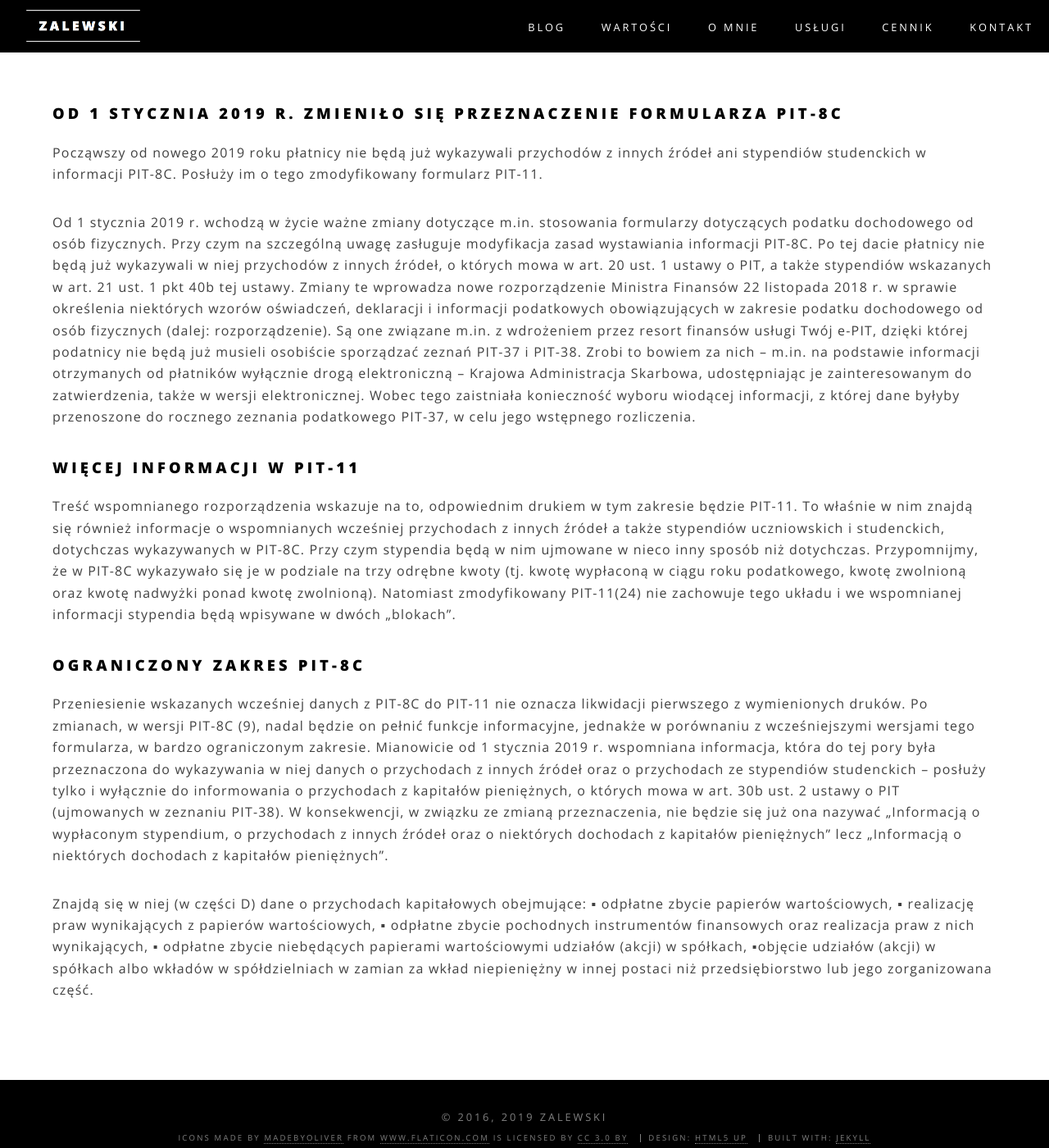
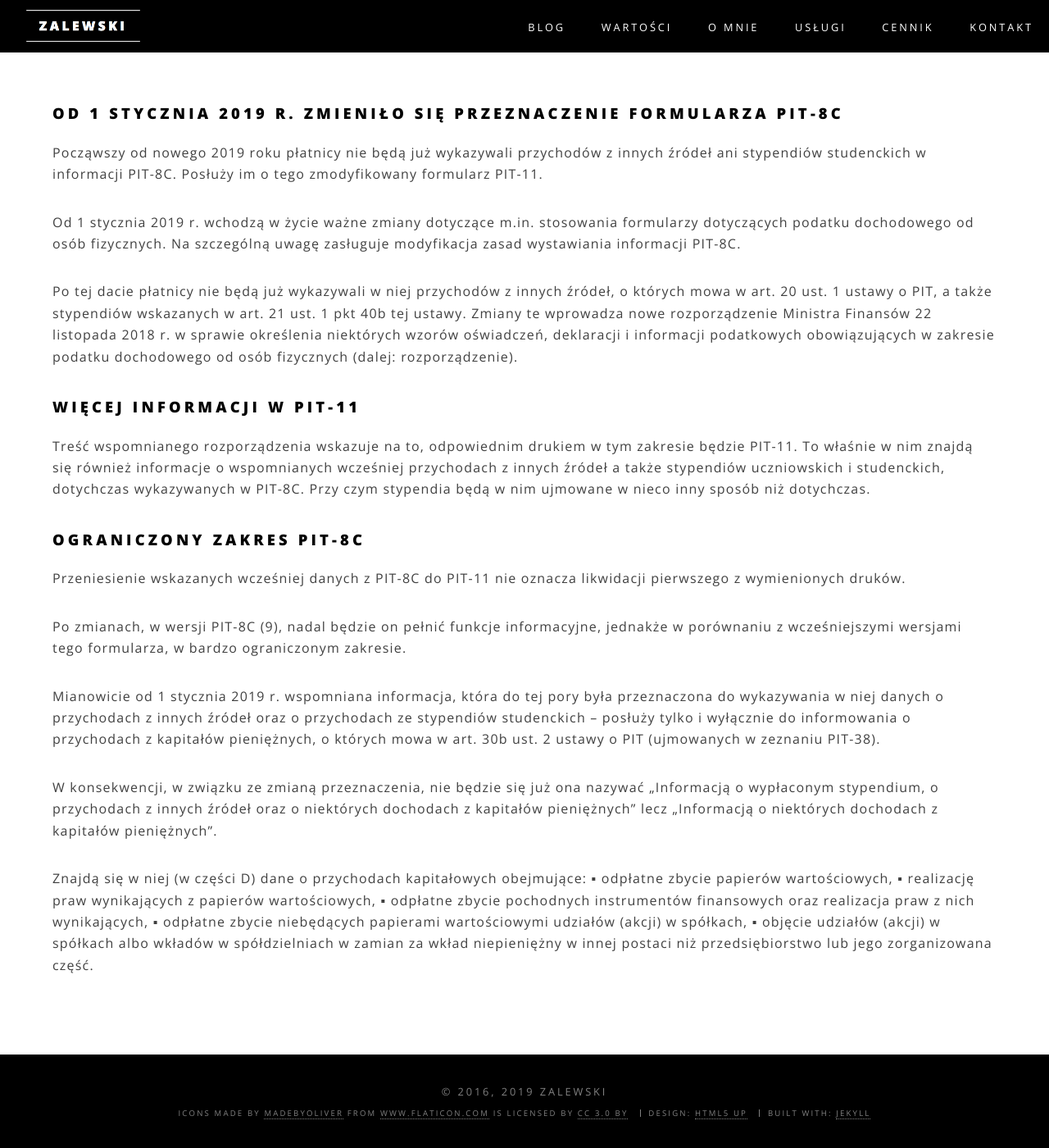
Before and after one commit to zalewskifinance/zalewskifinance.github.io, a Jekyll site: the page built from _posts/2019-01-24-Zmiana-w-PIT-8C.md, in a window 1280 px wide and 1400 px high, scrolled down 262 px. Shown: the whole window at 82% size. Built offline with Jekyll 4.4.1, drawn with Linux system fonts in a browser that asks for light colours.

Commit message:
Update 2019-01-24-Zmiana-w-PIT-8C.md

```diff
--- a/_posts/2019-01-24-Zmiana-w-PIT-8C.md
+++ b/_posts/2019-01-24-Zmiana-w-PIT-8C.md
@@ -11,25 +11,25 @@ Począwszy od nowego 2019 roku płatnicy nie będą już wykazywali przychodów
 Posłuży im o tego zmodyfikowany formularz PIT-11.
 
 Od 1 stycznia 2019 r. wchodzą w życie ważne zmiany dotyczące m.in. stosowania formularzy dotyczących podatku dochodowego od osób fizycznych.
-Przy czym na szczególną uwagę zasługuje modyfikacja zasad wystawiania informacji PIT-8C.
+Na szczególną uwagę zasługuje modyfikacja zasad wystawiania informacji PIT-8C.
+
 Po tej dacie płatnicy nie będą już wykazywali w niej przychodów z innych źródeł, o których mowa w art. 20 ust. 1 ustawy o PIT, a także stypendiów wskazanych w art. 21 ust. 1 pkt 40b tej ustawy.
 Zmiany te wprowadza nowe rozporządzenie Ministra Finansów 22 listopada 2018 r. w sprawie określenia niektórych wzorów oświadczeń, deklaracji i informacji podatkowych obowiązujących w zakresie podatku dochodowego od osób fizycznych (dalej: rozporządzenie).
-Są one związane m.in. z wdrożeniem przez resort finansów usługi Twój e-PIT, dzięki której podatnicy nie będą już musieli osobiście sporządzać zeznań PIT-37 i PIT-38.
-Zrobi to bowiem za nich – m.in. na podstawie informacji otrzymanych od płatników wyłącznie drogą elektroniczną – Krajowa Administracja Skarbowa, udostępniając je zainteresowanym do zatwierdzenia, także w wersji elektronicznej.
-Wobec tego zaistniała konieczność wyboru wiodącej informacji, z której dane byłyby przenoszone do rocznego zeznania podatkowego PIT-37, w celu jego wstępnego rozliczenia.
 
 ### Więcej informacji w PIT-11
 
 Treść wspomnianego rozporządzenia wskazuje na to, odpowiednim drukiem w tym zakresie będzie PIT-11.
 To właśnie w nim znajdą się również informacje o wspomnianych wcześniej przychodach z innych źródeł a także stypendiów uczniowskich i studenckich, dotychczas wykazywanych w PIT-8C.
 Przy czym stypendia będą w nim ujmowane w nieco inny sposób niż dotychczas.
-Przypomnijmy, że w PIT-8C wykazywało się je w podziale na trzy odrębne kwoty (tj. kwotę wypłaconą w ciągu roku podatkowego, kwotę zwolnioną oraz kwotę nadwyżki ponad kwotę zwolnioną).
-Natomiast zmodyfikowany PIT-11(24) nie zachowuje tego układu i we wspomnianej informacji stypendia będą wpisywane w dwóch „blokach”.
 
 ### Ograniczony zakres PIT-8C
 
-Przeniesienie wskazanych wcześniej danych z PIT-8C do PIT-11 nie oznacza likwidacji pierwszego z wymienionych druków. Po zmianach, w wersji PIT-8C (9), nadal będzie on pełnić funkcje informacyjne, jednakże w porównaniu z wcześniejszymi wersjami tego formularza, w bardzo ograniczonym zakresie.
+Przeniesienie wskazanych wcześniej danych z PIT-8C do PIT-11 nie oznacza likwidacji pierwszego z wymienionych druków.
+
+Po zmianach, w wersji PIT-8C (9), nadal będzie on pełnić funkcje informacyjne, jednakże w porównaniu z wcześniejszymi wersjami tego formularza, w bardzo ograniczonym zakresie.
+
 Mianowicie od 1 stycznia 2019 r. wspomniana informacja, która do tej pory była przeznaczona do wykazywania w niej danych o przychodach z innych źródeł oraz o przychodach ze stypendiów studenckich – posłuży tylko i wyłącznie do informowania o przychodach z kapitałów pieniężnych, o których mowa w art. 30b ust. 2 ustawy o PIT (ujmowanych w zeznaniu PIT-38).
+
 W konsekwencji, w związku ze zmianą przeznaczenia, nie będzie się już ona nazywać „Informacją o wypłaconym stypendium, o przychodach z innych źródeł oraz o niektórych dochodach z kapitałów pieniężnych” lecz „Informacją o niektórych dochodach z kapitałów pieniężnych”.
 
 Znajdą się w niej (w części D) dane o przychodach kapitałowych obejmujące:
@@ -37,4 +37,4 @@ Znajdą się w niej (w części D) dane o przychodach kapitałowych obejmujące:
 ▪ realizację praw wynikających z papierów wartościowych,
 ▪ odpłatne zbycie pochodnych instrumentów finansowych oraz realizacja praw z nich wynikających,
 ▪ odpłatne zbycie niebędących papierami wartościowymi udziałów (akcji) w spółkach,
-▪objęcie udziałów (akcji) w spółkach albo wkładów w spółdzielniach w zamian za wkład niepieniężny w innej postaci niż przedsiębiorstwo lub jego zorganizowana część.
+▪ objęcie udziałów (akcji) w spółkach albo wkładów w spółdzielniach w zamian za wkład niepieniężny w innej postaci niż przedsiębiorstwo lub jego zorganizowana część.
```
